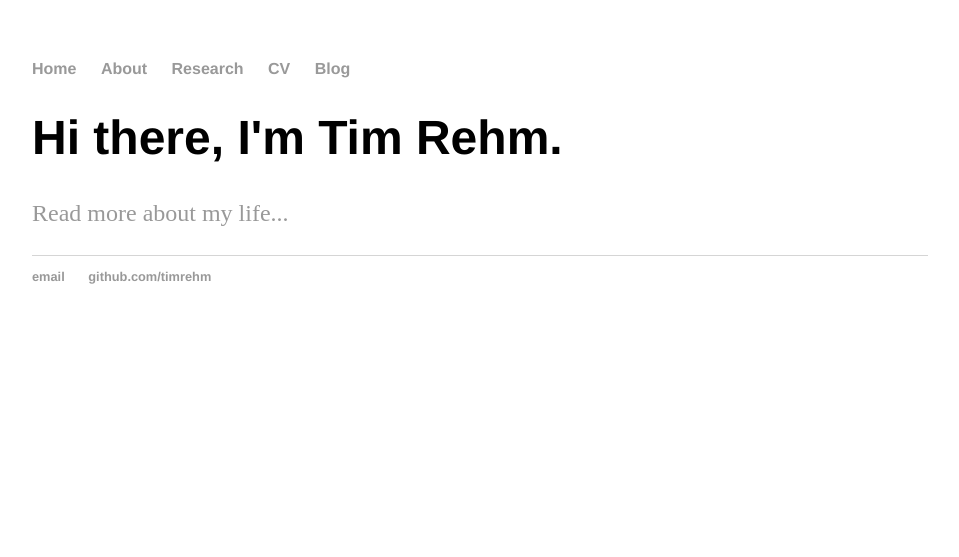
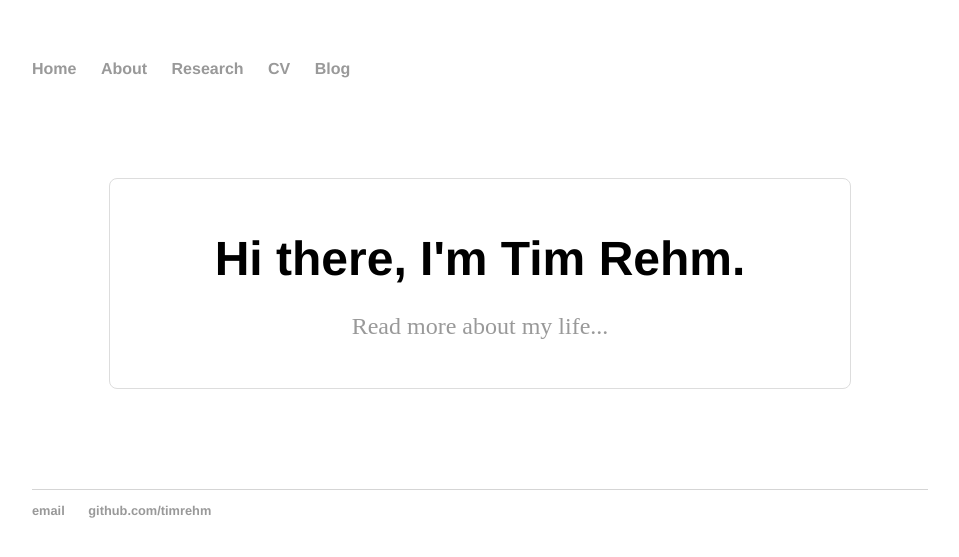
Before and after one commit to timrehm/timrehm.github.io, a Jekyll site: the page built from index.html, in a window 1280 px wide. Shown: the top 557 px of the page, without its empty margins (160-1119 px from the left). Built offline with Jekyll 4.4.1, drawn with Linux system fonts in a browser that asks for light colours.

Commit message:
Update main.css

```diff
--- a/css/main.css
+++ b/css/main.css
@@ -56,3 +56,32 @@ ul.posts li {
   width: 100%;
   height: auto; /* keeps aspect ratio */
 }
+
+.blurb {
+    max-width: 700px;
+    margin: 100px auto;   /* center vertically with spacing */
+    text-align: center;
+    padding: 20px;
+    border: 1px solid #ddd;  /* subtle box */
+    border-radius: 8px;
+}
+
+.blurb h1 {
+    margin-bottom: 10px;
+}
+
+.tagline {
+    margin-bottom: 25px;
+    font-size: 1.1em;
+}
+
+.button {
+    display: inline-block;
+    padding: 10px 20px;
+    border: 1px solid black;
+    text-decoration: none;
+}
+
+.button:hover {
+    background-color: #f5f5f5;  /* subtle hover effect */
+}
```
